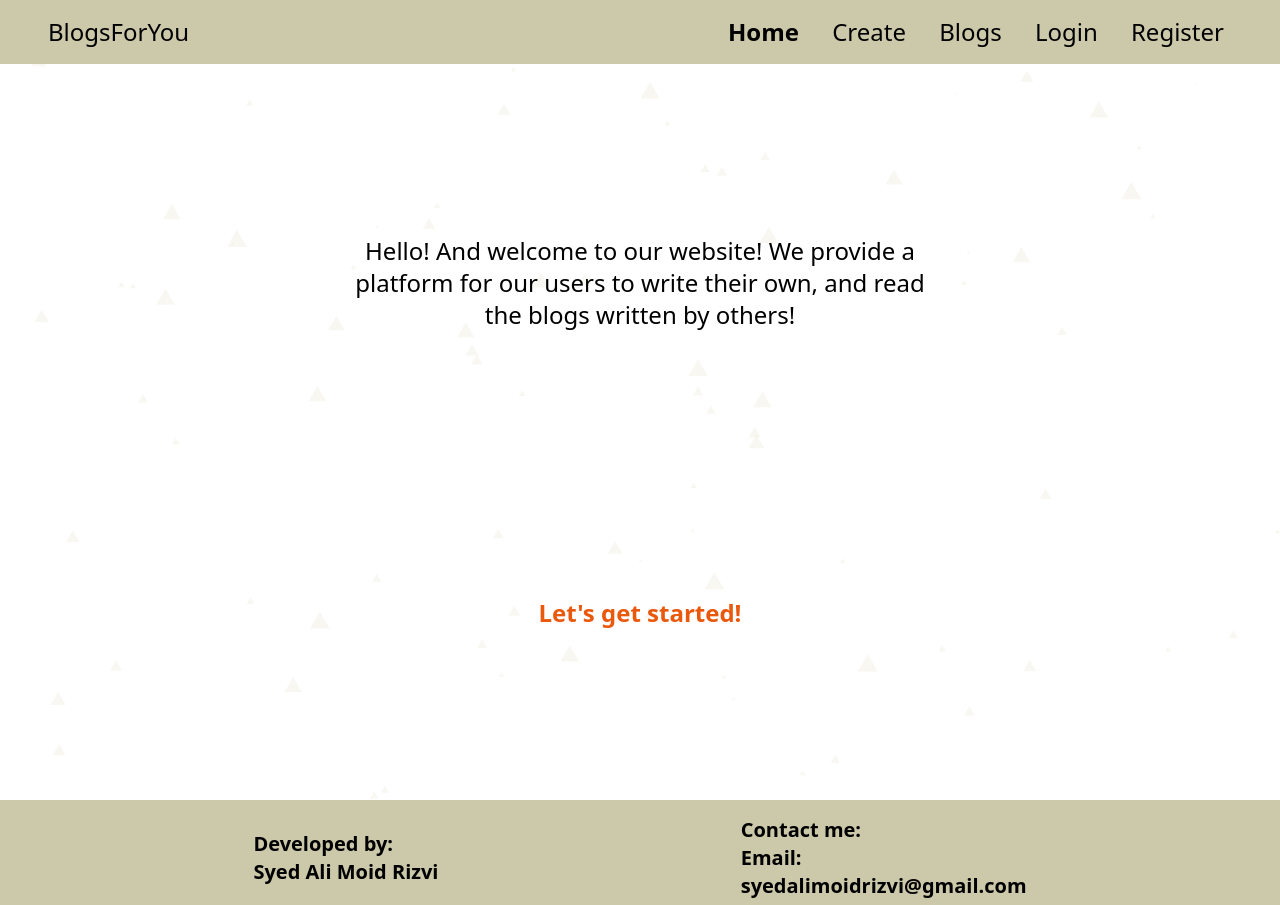
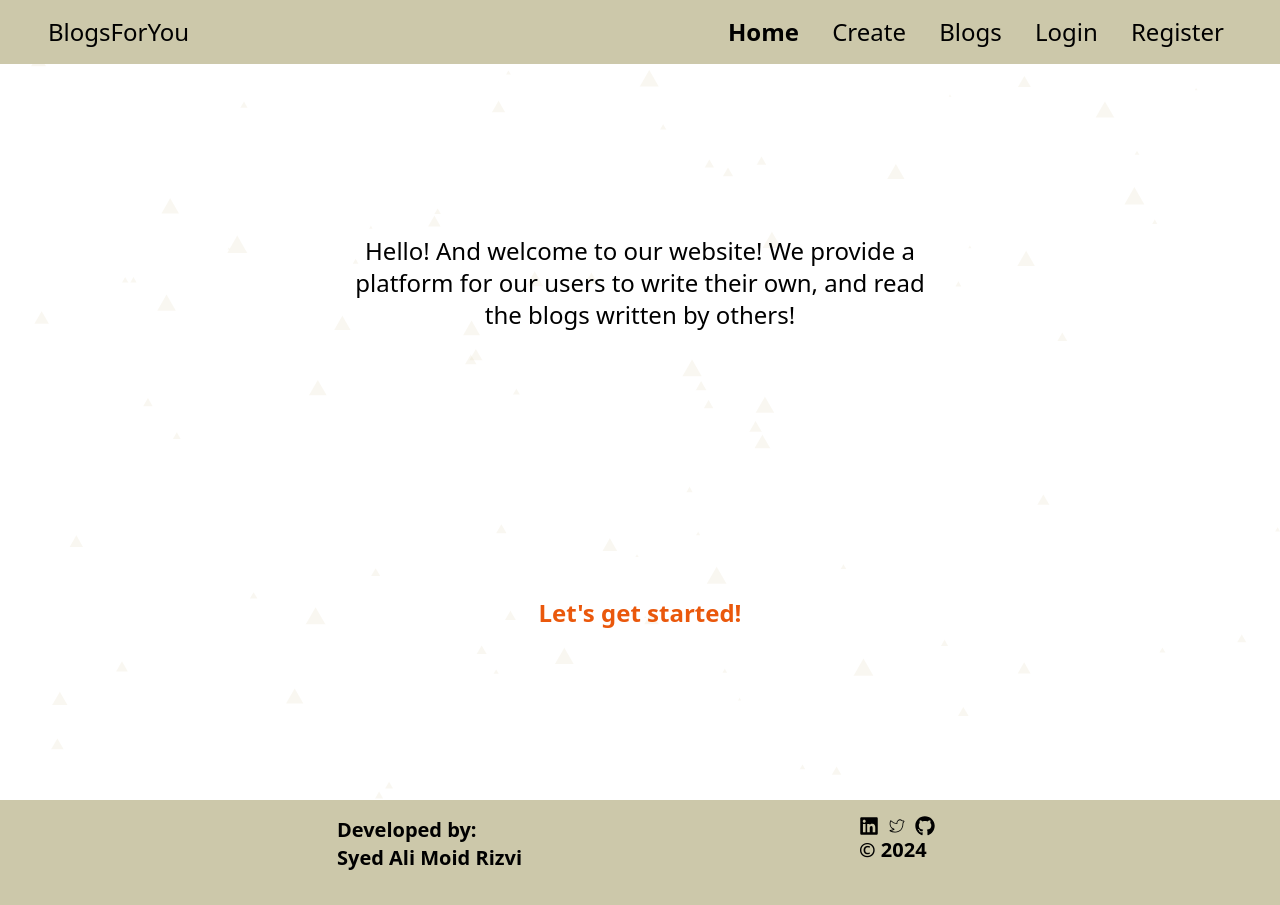
Before and after one commit to alimoid14/BlogsForYou-frontend, a Next.js app: page / in a window 1280 px wide. Shown: the top 905 px of the page. Built offline with nearby package versions, Linux system fonts and the light colour scheme.

Commit message:
Modify footer

```diff
--- a/app/components/Footer.tsx
+++ b/app/components/Footer.tsx
@@ -1,32 +1,41 @@
 import React from "react";
+import { FaLinkedin } from "react-icons/fa6";
+import { CiTwitter } from "react-icons/ci";
+import { FaGithub } from "react-icons/fa";
 
 export default function Footer() {
   return (
-    <footer className="flex bg-[#CCC8AA] dark:bg-slate-800 dark:text-white flex-col items-center sm:flex-row sm:justify-evenly text-xl font-semibold w-screen">
-      <div className="py-4 w-96 sm:w-auto">
+    <footer className="flex bg-[#CCC8AA] dark:bg-slate-800 dark:text-white flex-row flex-wrap justify-evenly text-lg sm:text-xl font-semibold w-screen">
+      <div className="py-4">
         <h2>
           Developed by: <br />
           Syed Ali Moid Rizvi
         </h2>
         <br />
-        <p>
-          View my{" "}
-          <a href="https://www.linkedin.com/in/syed-ali-moid-rizvi-022355226">
-            LinkedIn here!
-          </a>
-        </p>
       </div>
 
-      <div className="py-4 w-96 sm:w-auto">
-        <h2>
-          Contact me:
-          <br />
-          Email: <br />
-          syedalimoidrizvi@gmail.com
-        </h2>
-        <p>
-          &#169; {new Date().getFullYear()} <br /> All rights reserved
-        </p>
+      <div className="py-4">
+        <div className="flex flex-row flex-wrap">
+          <span className=" pr-2">
+            <a href="https://www.linkedin.com/in/syed-ali-moid-rizvi-022355226">
+              <FaLinkedin />
+            </a>
+          </span>
+          <span className="pr-2">
+            <a href="https://twitter.com/alimoidrizvi">
+              <CiTwitter />
+            </a>
+          </span>
+          <span className="pr-2">
+            <a href="https://github.com/alimoid14">
+              <FaGithub />
+            </a>
+          </span>
+        </div>
+
+        <span>
+          &#169; {new Date().getFullYear()} <br />
+        </span>
       </div>
     </footer>
   );
```
